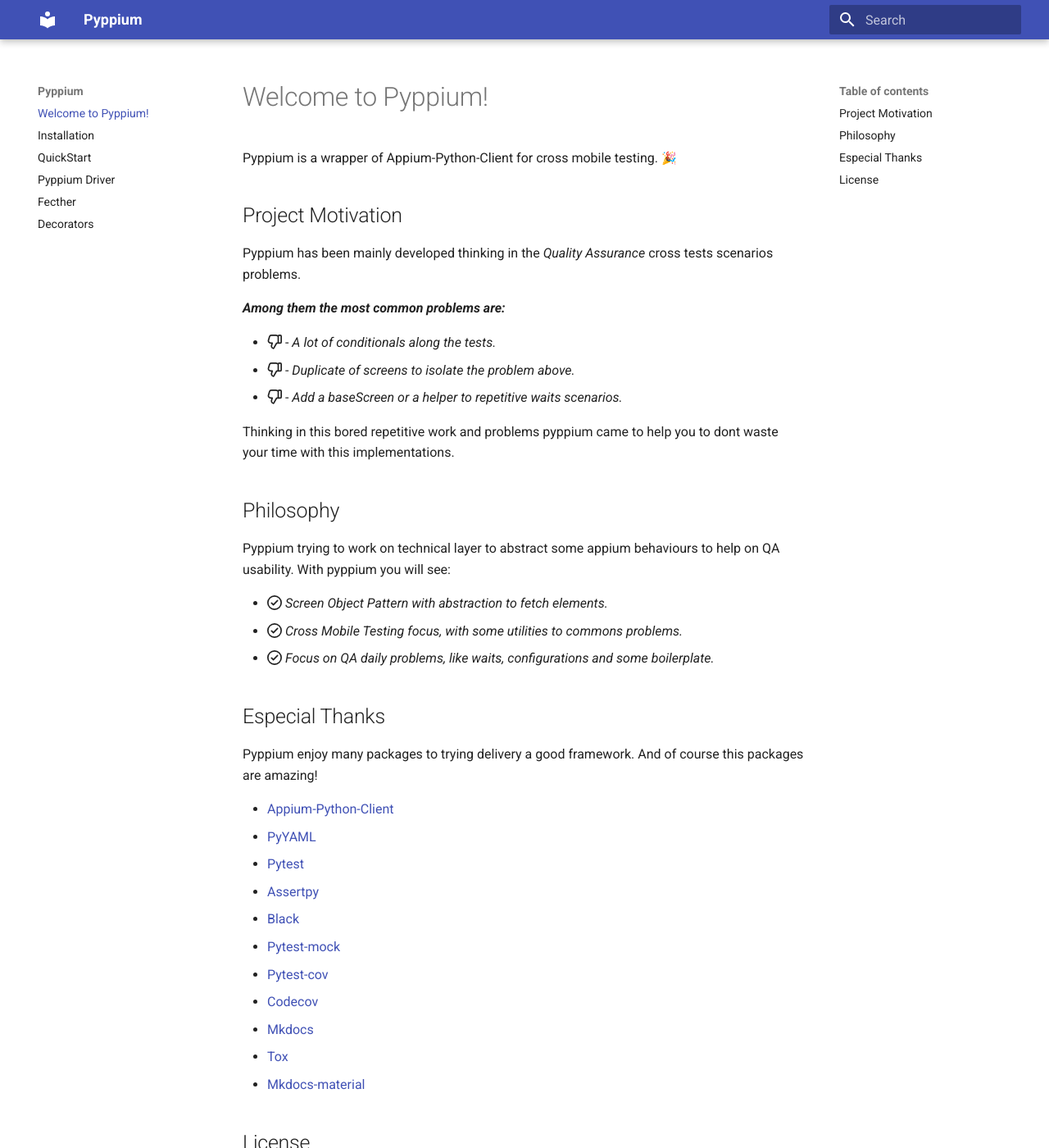
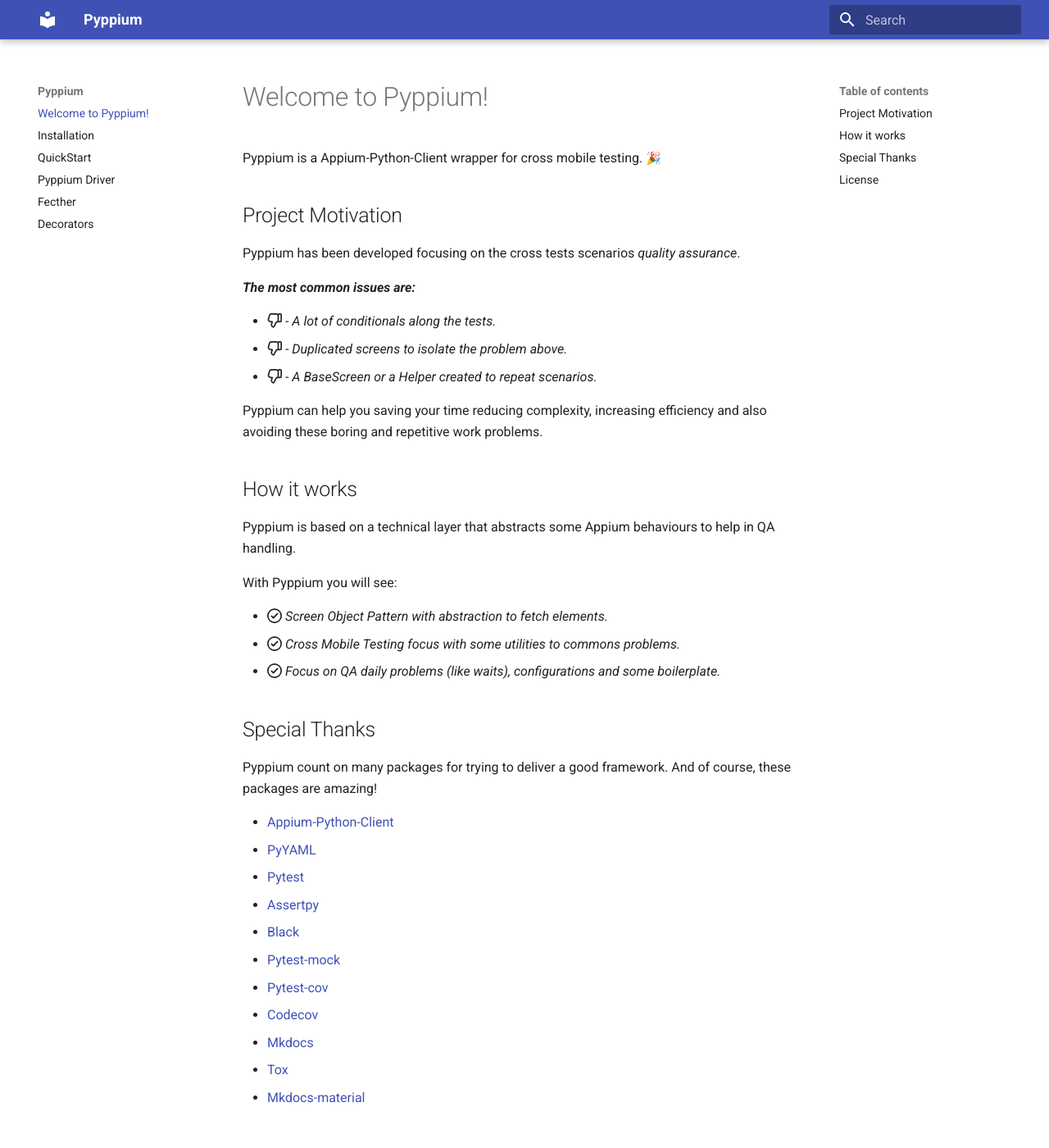
Before and after one commit to leomenezessz/pyppium, an MkDocs documentation site: the page built from docs/index.md, in a window 1280 px wide and 1400 px high. Shown: the whole window at 82% size. Built offline with MkDocs 1.6.1 and Material for MkDocs 9.7.7, drawn with Linux system fonts in a browser that asks for light colours; emoji names are drawn with the system emoji font.

Commit message:
Includes english suggestions (#8)

```diff
--- a/docs/index.md
+++ b/docs/index.md
@@ -1,31 +1,32 @@
 # Welcome to Pyppium!
 
-Pyppium is a wrapper of Appium-Python-Client for cross mobile testing. :tada:
+Pyppium is a Appium-Python-Client wrapper for cross mobile testing. :tada:
 
 ## Project Motivation
 
-Pyppium has been mainly developed thinking in the *Quality Assurance* cross tests scenarios problems.
+Pyppium has been developed focusing on the cross tests scenarios *quality assurance*.
 
-***Among them the most common problems are:***
+***The most common issues are:***
 
 - :octicons-thumbsdown-16: - *A lot of conditionals along the tests.*
-- :octicons-thumbsdown-16: - *Duplicate of screens to isolate the problem above.*
-- :octicons-thumbsdown-16: - *Add a baseScreen or a helper to repetitive waits scenarios.*
+- :octicons-thumbsdown-16: - *Duplicated screens to isolate the problem above.*
+- :octicons-thumbsdown-16: - *A BaseScreen or a Helper created to repeat scenarios.*
 
+Pyppium can help you saving your time reducing complexity, increasing efficiency and also avoiding these boring and repetitive work problems.
 
-Thinking in this bored repetitive work and problems pyppium came to help you to dont waste your time with this implementations.
+## How it works
 
-## Philosophy
+Pyppium is based on a technical layer that abstracts some Appium behaviours to help in QA handling.
 
-Pyppium trying to work on technical layer to abstract some appium behaviours to help on QA usability. With pyppium you will see:
+With Pyppium you will see:
 
  - :octicons-check-circle-16: *Screen Object Pattern with abstraction to fetch elements.*
- - :octicons-check-circle-16: *Cross Mobile Testing focus, with some utilities to commons problems.*
- - :octicons-check-circle-16: *Focus on QA daily problems, like waits, configurations and some boilerplate.*
+ - :octicons-check-circle-16: *Cross Mobile Testing focus with some utilities to commons problems.*
+ - :octicons-check-circle-16: *Focus on QA daily problems (like waits), configurations and some boilerplate.*
 
-## Especial Thanks
+## Special Thanks
 
- Pyppium enjoy many packages to trying delivery a good framework. And of course this packages are amazing!
+ Pyppium count on many packages for trying to deliver a good framework. And of course, these packages are amazing!
 
  - [Appium-Python-Client](https://pypi.org/project/Appium-Python-Client/)
  - [PyYAML](https://pypi.org/project/PyYAML/)
```
Also changed, not shown: README.md (+9 -5 lines).
